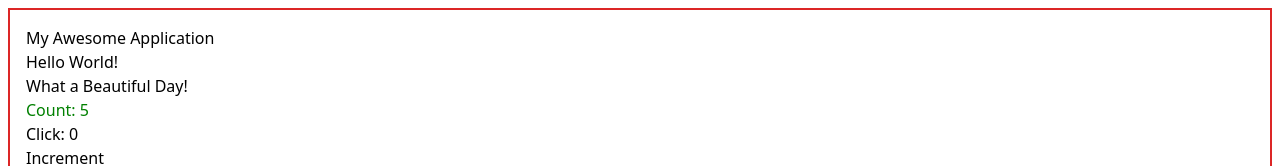
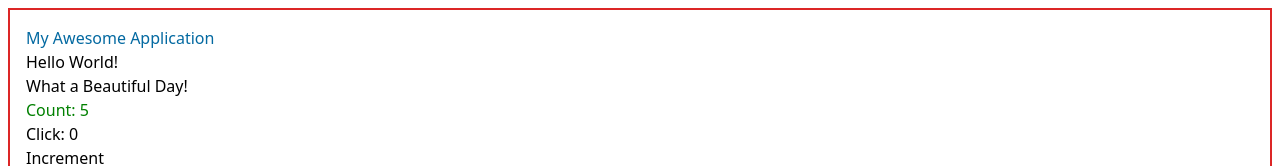
Before and after one commit to RiccardoMannino/Jsx-exercise, a React (Create React App) app in the folder react-exercises/: page / in a window 1280 px wide. Shown: the top 166 px of the page. Built offline with nearby package versions, Linux system fonts and the light colour scheme.

Commit message:
component-composition-02

```diff
--- a/react-exercises/src/App.js
+++ b/react-exercises/src/App.js
@@ -16,9 +16,9 @@ import { Container } from "./Container";
 export class App extends React.Component {
   render() {
     return (
-      <Container>
+      <Container title="My Awesome Application">
         {/* <Hello /> */}
-        <h1>My Awesome Application</h1>
+
         <Hello />
         {/* <Message /> */}
         {/* <Welcome name="Riccardo" age={18} /> */}
--- a/react-exercises/src/Container.js
+++ b/react-exercises/src/Container.js
@@ -4,6 +4,9 @@ export class Container extends React.Component {
   render() {
     return (
       <div className="bg-white border-red-600 border-2 p-4 m-2">
+        <div className="container-title text-sky-700/100">
+          {this.props.title}
+        </div>
         <div className="contenitore">{this.props.children}</div>
       </div>
     );
--- a/react-exercises/src/ToDolist.js
+++ b/react-exercises/src/ToDolist.js
@@ -18,7 +18,6 @@ export class TodoList extends React.Component {
   handleReset = (event) => {
     console.log(event);
     const name = event.target.name;
-    const todo = this._inputRef.current.value;
 
     this.setState(() => ({
       [name]: this.state.id.pop(),
@@ -26,9 +25,6 @@ export class TodoList extends React.Component {
   };
 
   handleReset2 = (event) => {
-    const name = event.target.name;
-    const todo = this._inputRef.current.value;
-
     this.setState((state) => ({
       id: (state.id = [""]),
     }));
```
